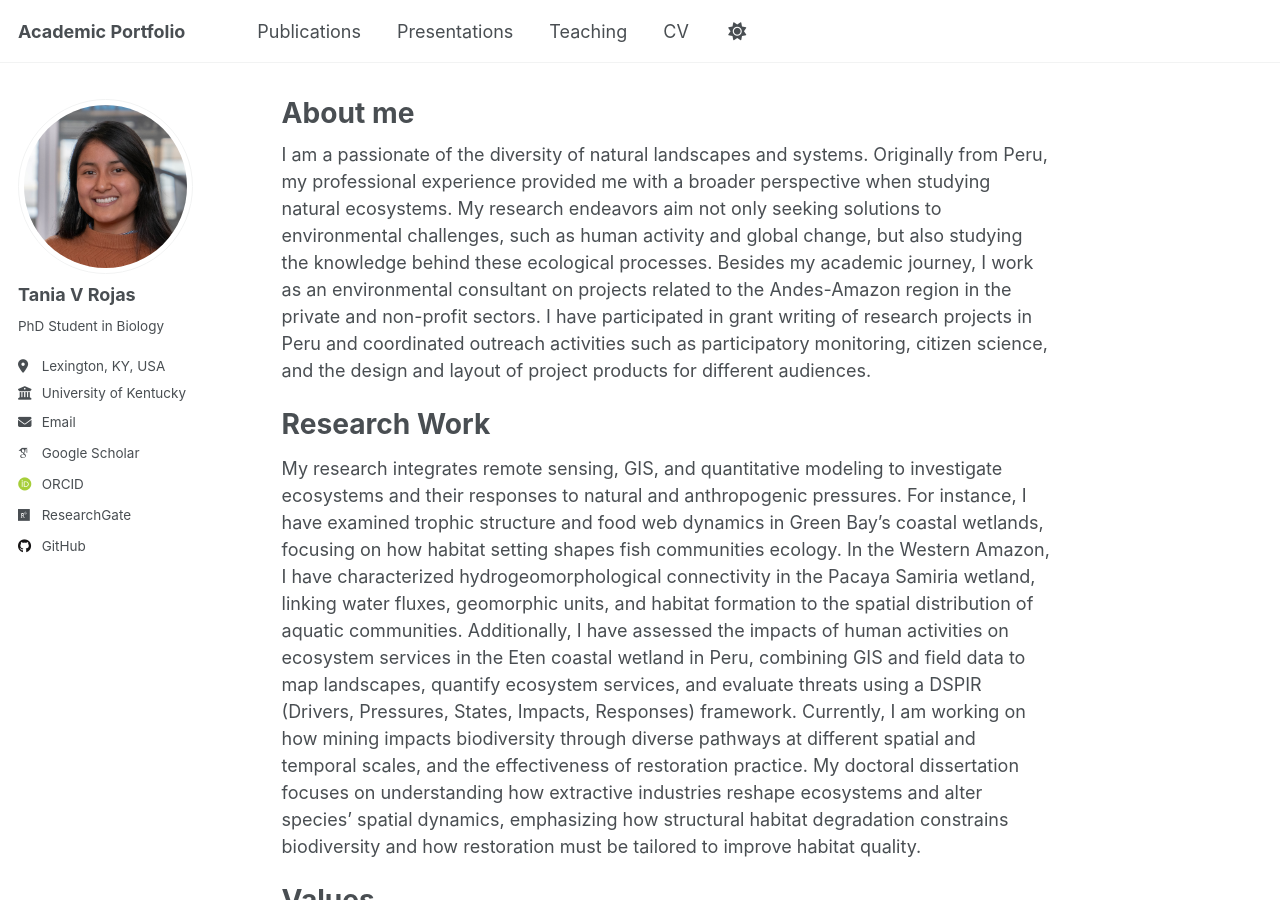
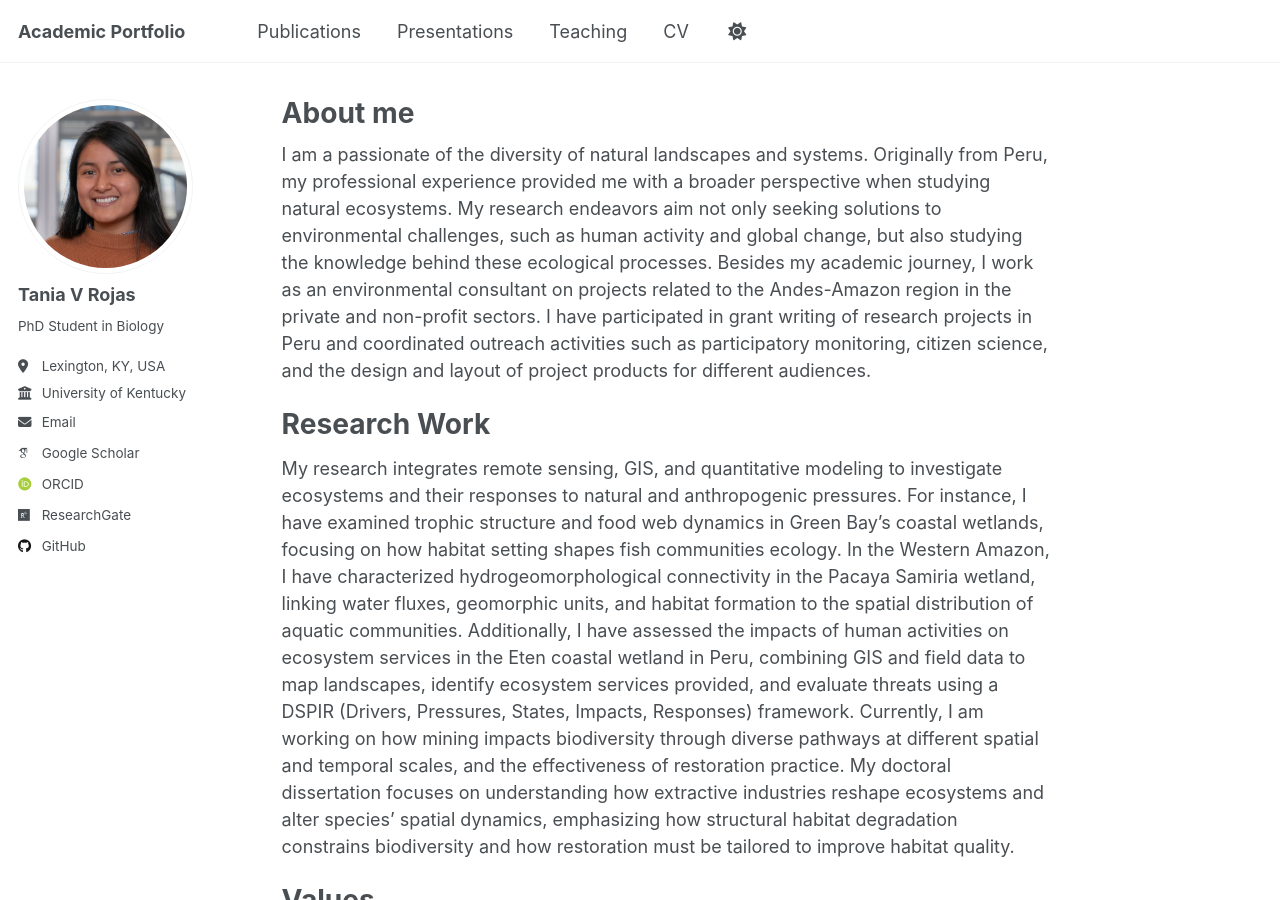
Before and after one commit to taniarojasc/taniarojasc.github.io, a Jekyll site: the page built from _pages/about.md, in a window 1280 px wide and 900 px high. Built offline with Jekyll 4.4.1, drawn with Linux system fonts in a browser that asks for light colours; some web fonts are replaced; a script that is not in the unit is left out.

Commit message:
Update about.md

```diff
--- a/_pages/about.md
+++ b/_pages/about.md
@@ -12,7 +12,7 @@ Besides my academic journey, I work as an environmental consultant on projects r
 
 Research Work
 ======
-My research integrates remote sensing, GIS, and quantitative modeling to investigate ecosystems and their responses to natural and anthropogenic pressures. For instance, I have examined trophic structure and food web dynamics in Green Bay’s coastal wetlands, focusing on how habitat setting shapes fish communities ecology. In the Western Amazon, I have characterized hydrogeomorphological connectivity in the Pacaya Samiria wetland, linking water fluxes, geomorphic units, and habitat formation to the spatial distribution of aquatic communities. Additionally, I have assessed the impacts of human activities on ecosystem services in the Eten coastal wetland in Peru, combining GIS and field data to map landscapes, quantify ecosystem services, and evaluate threats using a DSPIR (Drivers, Pressures, States, Impacts, Responses) framework. Currently, I am working on how mining impacts biodiversity through diverse pathways at different spatial and temporal scales, and the effectiveness of restoration practice. My doctoral dissertation focuses on understanding how extractive industries reshape ecosystems and alter species’ spatial dynamics, emphasizing how structural habitat degradation constrains biodiversity and how restoration must be tailored to improve habitat quality.
+My research integrates remote sensing, GIS, and quantitative modeling to investigate ecosystems and their responses to natural and anthropogenic pressures. For instance, I have examined trophic structure and food web dynamics in Green Bay’s coastal wetlands, focusing on how habitat setting shapes fish communities ecology. In the Western Amazon, I have characterized hydrogeomorphological connectivity in the Pacaya Samiria wetland, linking water fluxes, geomorphic units, and habitat formation to the spatial distribution of aquatic communities. Additionally, I have assessed the impacts of human activities on ecosystem services in the Eten coastal wetland in Peru, combining GIS and field data to map landscapes, identify ecosystem services provided, and evaluate threats using a DSPIR (Drivers, Pressures, States, Impacts, Responses) framework. Currently, I am working on how mining impacts biodiversity through diverse pathways at different spatial and temporal scales, and the effectiveness of restoration practice. My doctoral dissertation focuses on understanding how extractive industries reshape ecosystems and alter species’ spatial dynamics, emphasizing how structural habitat degradation constrains biodiversity and how restoration must be tailored to improve habitat quality.
 
 Values
 ======
```
